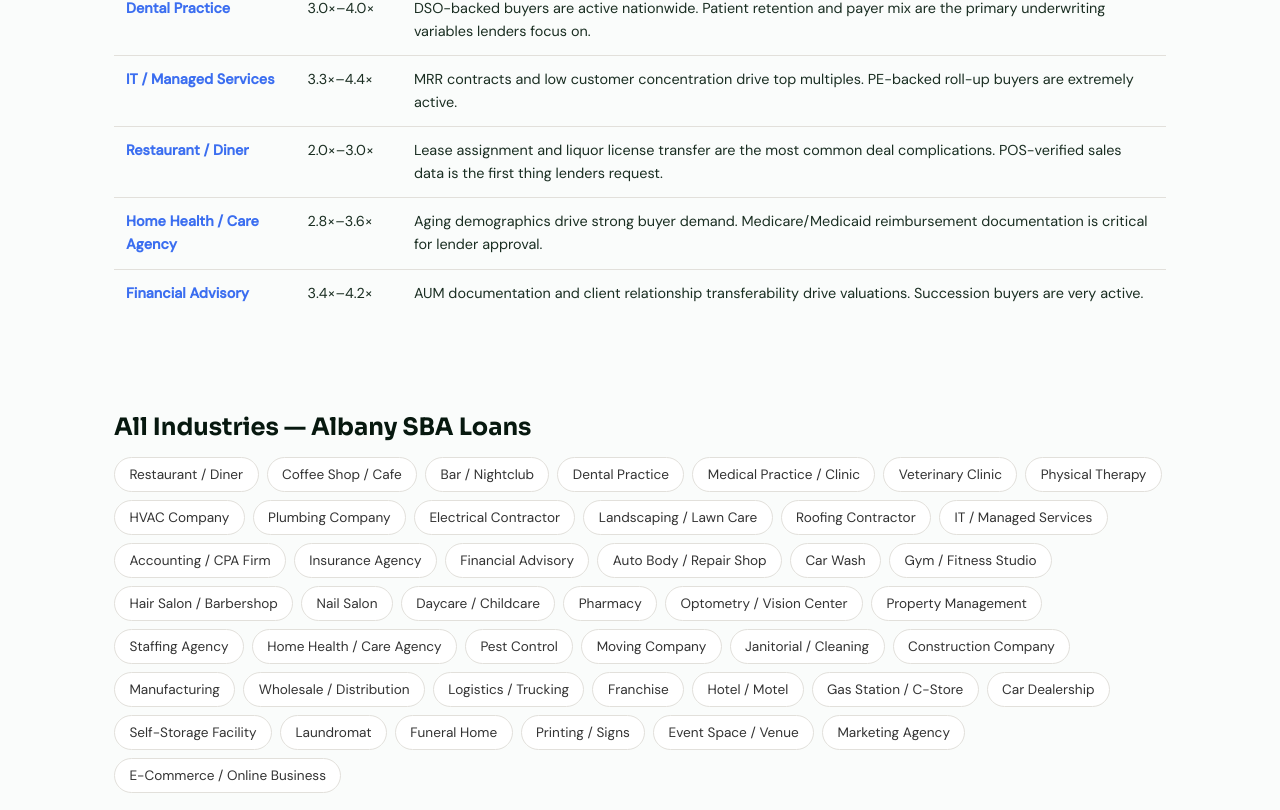
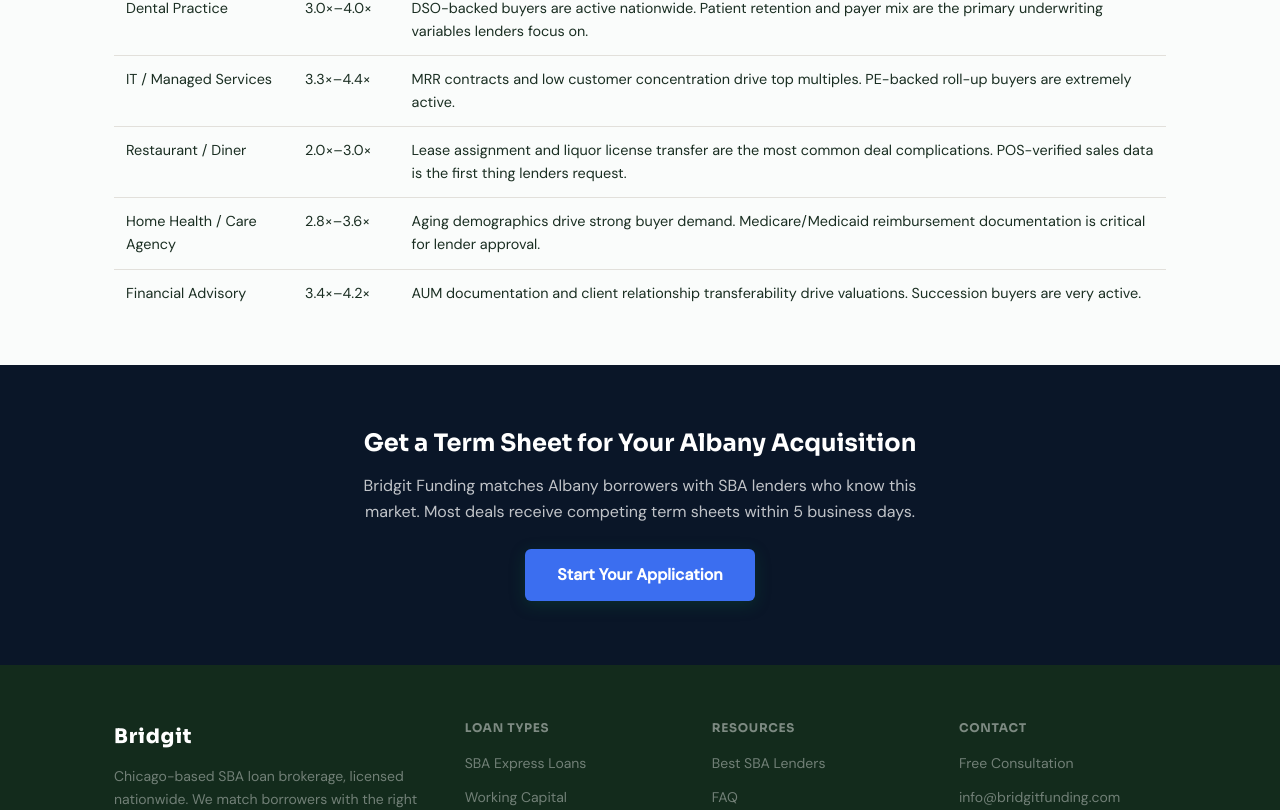
Before and after one commit to wsbcso/bridgitfunding.com, a Next.js app: page /sba-loans/albany in a window 1280 px wide. Shown: the part 1796-2606 px from the top of the page. Built offline with nearby package versions, Linux system fonts and the light colour scheme.

Commit message:
Simplify industry display by removing links
Removed links to industry pages and updated industry display.

```diff
--- a/app/sba-loans/[city]/page.tsx
+++ b/app/sba-loans/[city]/page.tsx
@@ -149,11 +149,7 @@ export default function CityPage({ params }: { params: { city: string } }) {
               <tbody>
                 {topIndustryData.map((ind) => (
                   <tr key={ind.slug}>
-                    <td>
-                      <Link href={`/sba-loans/${city.slug}/business-acquisition/${ind.slug}`}>
-                        {ind.name}
-                      </Link>
-                    </td>
+                    <td>{ind.name}</td>
                     <td>{ind.sdeMultiple}</td>
                     <td>{ind.note}</td>
                   </tr>
@@ -181,19 +177,6 @@ export default function CityPage({ params }: { params: { city: string } }) {
           </section>
         )}
 
-        <section className="section-card">
-          <div className="container">
-            <h2>All Industries — {city.name} SBA Loans</h2>
-            <div className="industry-link-grid">
-              {industries.map((ind) => (
-                <Link key={ind.slug} href={`/sba-loans/${city.slug}/business-acquisition/${ind.slug}`} className="industry-link">
-                  {ind.name}
-                </Link>
-              ))}
-            </div>
-          </div>
-        </section>
-
         <section className="section-card bg-dark">
           <div className="container cta-section">
             <h2>Get a Term Sheet for Your {city.name} Acquisition</h2>
```
